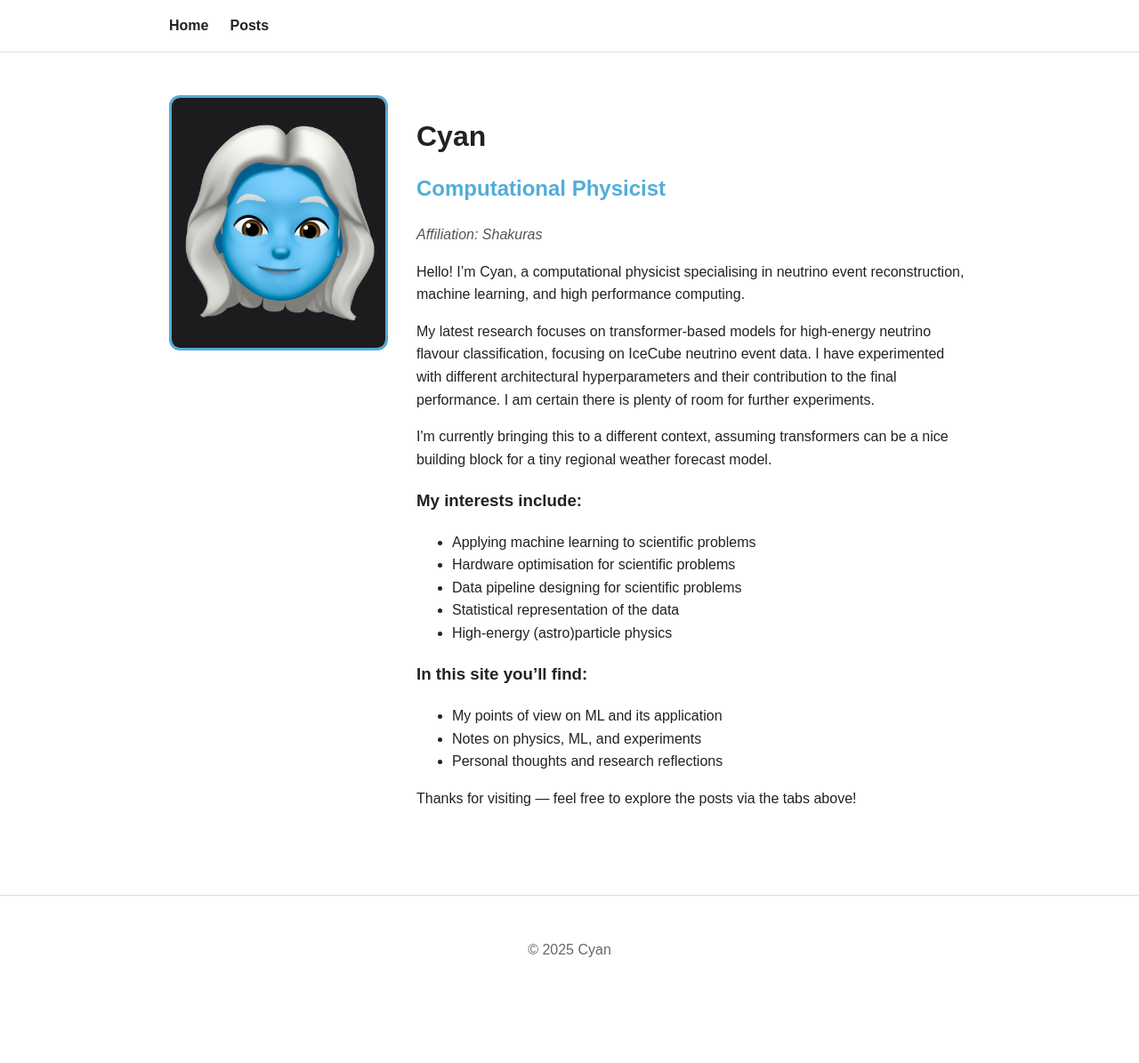
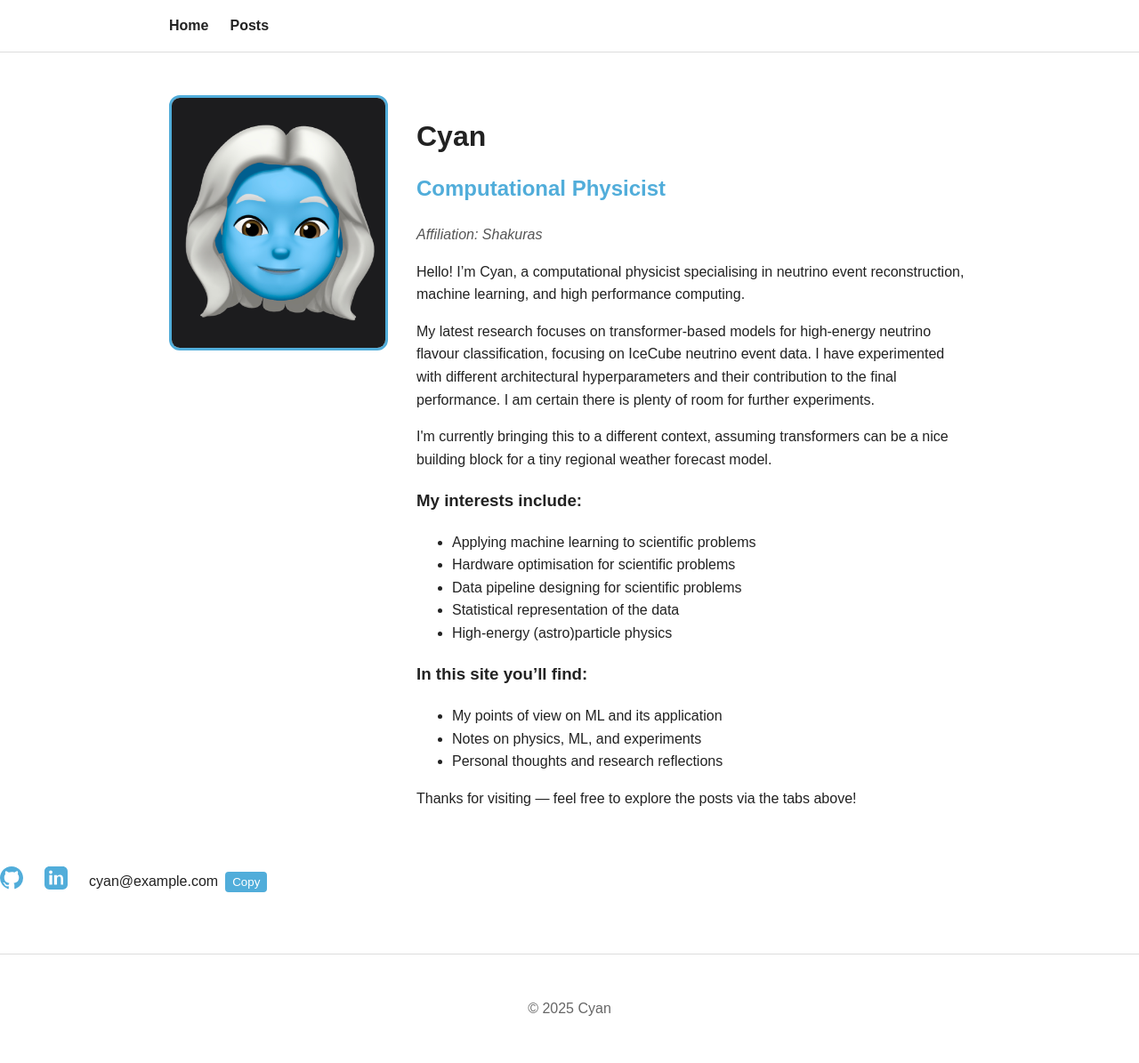
Before and after one commit to KUcyans/KUcyans.github.io, a Jekyll site: the page index.html, which Jekyll copies as it is, in a window 1280 px wide. Shown: the whole page at 89% size. Built offline with Jekyll 4.4.1, drawn with Linux system fonts in a browser that asks for light colours; before the commit the page ends 1129 px from its top, so only the background shows below that.

Commit message:
add icon and github, linkedin

```diff
--- a/assets/css/style.css
+++ b/assets/css/style.css
@@ -120,3 +120,38 @@ nav a:hover {
   font-size: 0.9rem;
   margin-bottom: 0.5rem;
 }
+
+.social-links {
+  display: flex;
+  align-items: center;
+  gap: 1.5rem;
+  margin-top: 2rem;
+}
+
+.icon svg {
+  color: var(--theme);
+  transition: 0.2s;
+}
+
+.icon:hover svg {
+  color: #0a66c2; /* LinkedIn blue for all icons? or use #51ADDA? */
+}
+
+.email-box {
+  display: flex;
+  align-items: center;
+  gap: 0.5rem;
+}
+
+#copy-email {
+  padding: 4px 8px;
+  background: var(--theme);
+  border: none;
+  border-radius: 4px;
+  color: white;
+  cursor: pointer;
+}
+
+#copy-email:hover {
+  background: #3b91b9;
+}
--- a/index.html
+++ b/index.html
@@ -2,8 +2,9 @@
 <html lang="en">
 <head>
   <meta charset="UTF-8">
-  <title>About Me — Cyan</title>
+  <title>Cyan's</title>
   <link rel="stylesheet" href="assets/css/style.css">
+  <link rel="icon" href="/assets/img/cyan_icon.png" type="image/png">
   <script>
     window.MathJax = {
       tex: {
@@ -76,9 +77,53 @@
 
 </main>
 
+<div class="social-links">
+
+  <a href="https://github.com/KUcyans" target="_blank" class="icon">
+    <!-- GitHub SVG -->
+    <svg viewBox="0 0 16 16" width="26" height="26" fill="currentColor">
+      <path d="M8 0C3.58 0 0 3.58 0 8a8 8 0 005.47 7.59c.4.07.55-.17.55-.38
+      0-.19-.01-.82-.01-1.49-2.01.37-2.53-.49-2.69-.94-.09-.23-.48-.94-.82-1.13-.28-.15-.68-.52
+      -.01-.53.63-.01 1.08.58 1.23.82.72 1.21 1.87.87 2.33.66.07-.52.28-.87.51-1.07
+      -1.78-.2-3.64-.89-3.64-3.95 0-.87.31-1.59.82-2.15-.08-.2-.36-1.02.08-2.12
+      0 0 .67-.21 2.2.82A7.68 7.68 0 018 3.87c.68.003 1.36.09 2 .26
+      1.53-1.04 2.2-.82 2.2-.82.44 1.1.16 1.92.08 2.12.51.56.82
+      1.27.82 2.15 0 3.07-1.87 3.75-3.65 3.95.29.25.54.73.54 1.48
+      0 1.07-.01 1.93-.01 2.19 0 .21.15.46.55.38A8.01 8.01 0 0016 8c0-4.42-3.58-8-8-8z"/>
+    </svg>
+  </a>
+
+  <a href="https://www.linkedin.com/in/cyan-yong-ho-jo-a991702b0/" target="_blank" class="icon">
+    <!-- LinkedIn SVG -->
+    <svg viewBox="0 0 24 24" width="26" height="26" fill="currentColor">
+      <path d="M19 0h-14c-2.761 0-5 2.238-5 5v14c0 2.762 2.239 5 5
+      5h14c2.762 0 5-2.238 5-5v-14c0-2.762-2.238-5-5-5zm-11 19h-3v-10h3v10zm-1.5-11.267
+      c-.966 0-1.75-.79-1.75-1.767s.784-1.767 1.75-1.767 1.75.79
+      1.75 1.767-.784 1.767-1.75 1.767zm13.5 11.267h-3v-5.604c0-1.337
+      -.027-3.064-1.867-3.064-1.867 0-2.154 1.459-2.154 2.967v5.701h-3v-10h2.882v1.367h.041c.401
+      -.757 1.379-1.555 2.841-1.555 3.038 0 3.6 2.002 3.6 4.604v5.584z"/>
+    </svg>
+  </a>
+
+  <div class="email-box">
+    <span id="email-text">cyan@example.com</span>
+    <button id="copy-email">Copy</button>
+  </div>
+
+</div>
+
+
 <footer class="site-footer">
   <p>© 2025 Cyan</p>
 </footer>
+<script>
+document.getElementById("copy-email").addEventListener("click", function() {
+  const email = document.getElementById("email-text").innerText;
+  navigator.clipboard.writeText(email);
+  this.innerText = "Copied!";
+  setTimeout(() => this.innerText = "Copy", 1500);
+});
+</script>
 
 </body>
 </html>
```
Also changed, not shown: assets/img/cyan_icon.png (added), 1 other file.
